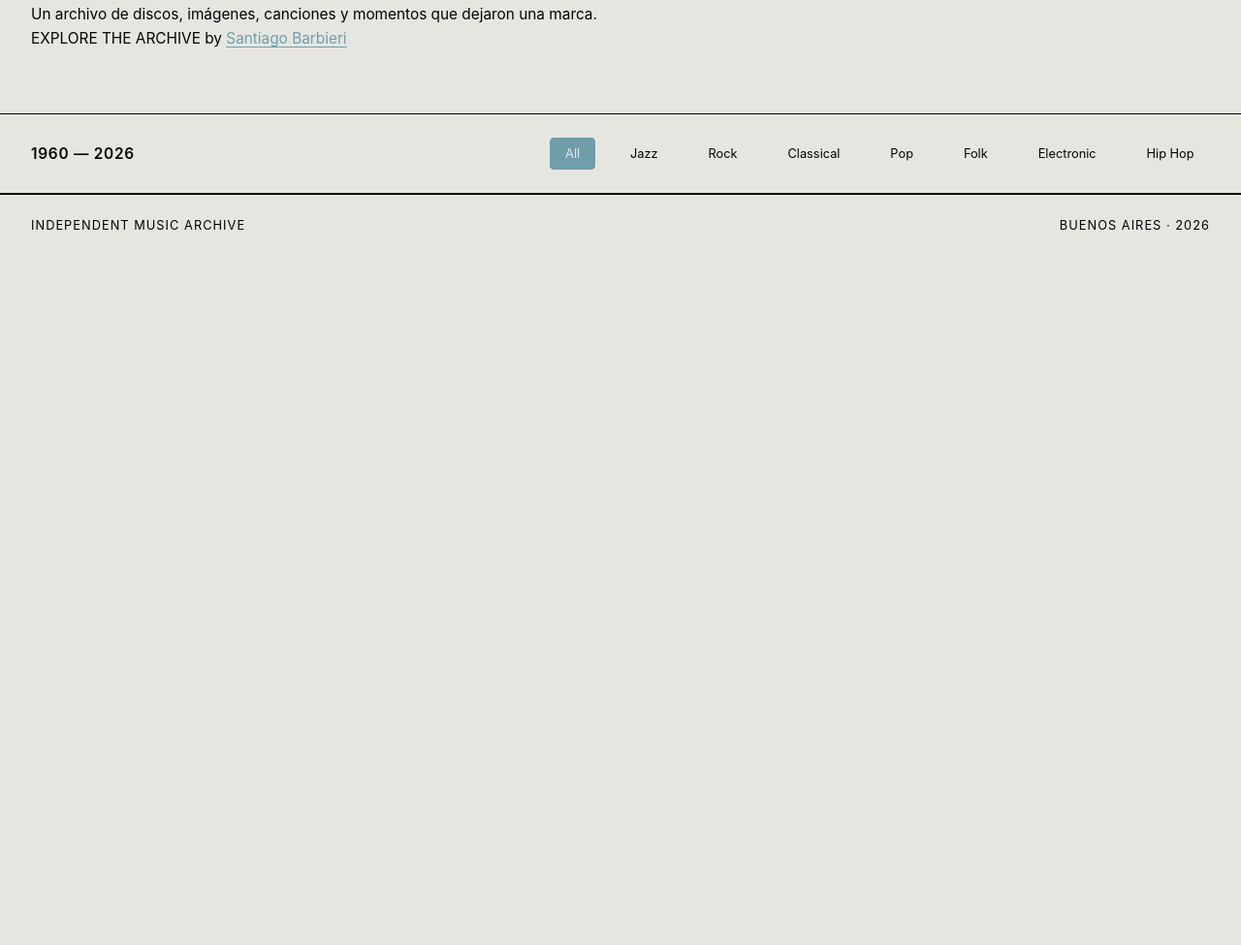
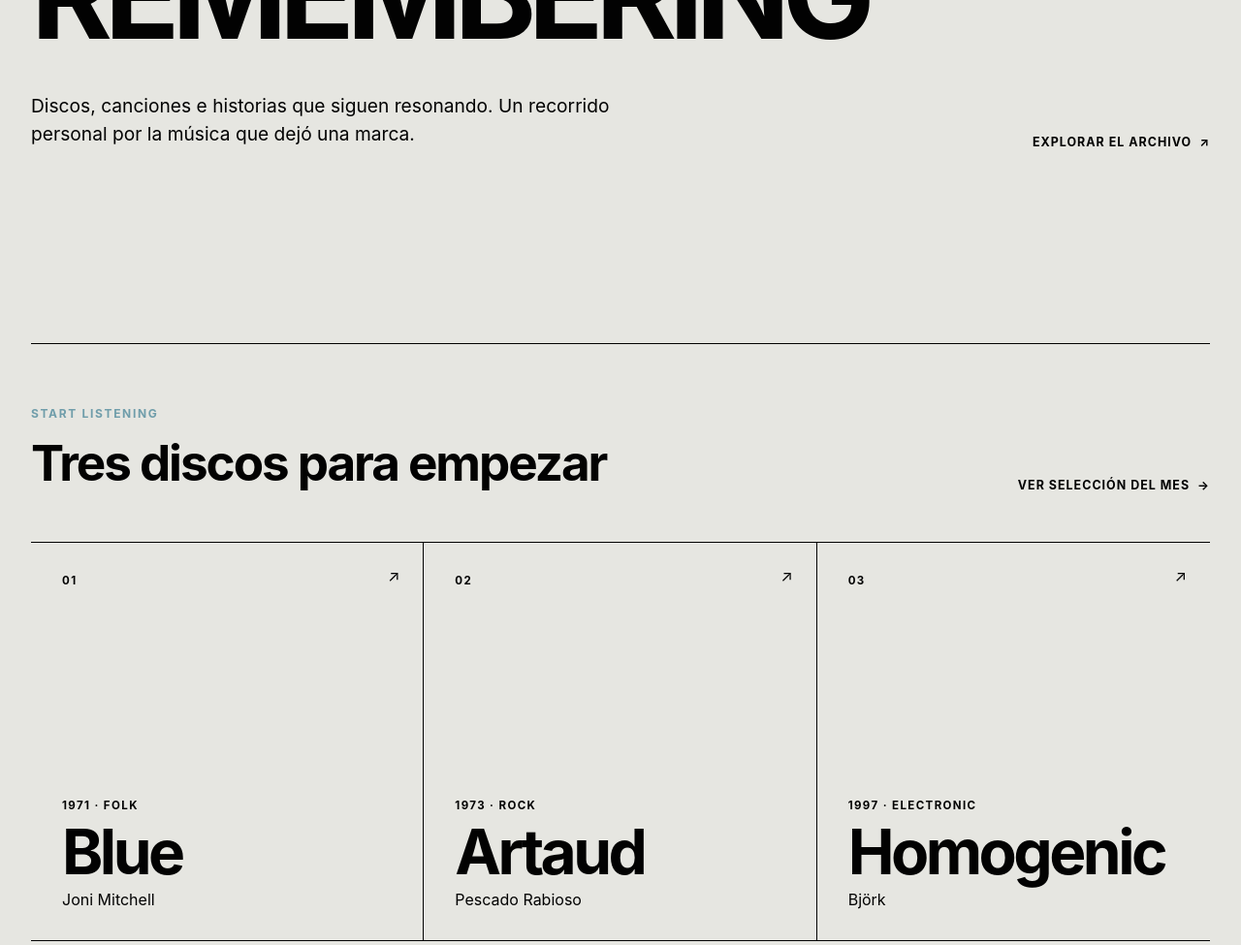
Before and after one commit to santiagobarbieri/Entrega-Final-Coder-House, a website: page index.html in a window 1280 px wide. Shown: the part 381-1356 px from the top of the page at 97% size. Before the commit the page ends 800 px from the top, so only its background shows below. Drawn offline with nearby package versions, Linux system fonts and the light colour scheme.

Commit message:
arreglar bootstrap v-2, cambiar layout de index.html

```diff
--- a/index.html
+++ b/index.html
@@ -27,31 +27,62 @@
         </nav>
     </header>
 
-    <main>
-        <section class="container">
-            <h2>MUSIC WORTH REMEMBERING</h2>
-            <p>
-                Un archivo de discos, imágenes, canciones y momentos que dejaron una marca.
-                <br>
-                EXPLORE THE ARCHIVE by <a href="pages/about.html">Santiago Barbieri</a>
-            </p>
+    <main class="home">
+        <section class="home-hero">
+            <span class="eyebrow">Independent music archive · Buenos Aires</span>
+            <h2>MUSIC WORTH<br>REMEMBERING</h2>
+            <div class="home-hero-footer">
+                <p>Discos, canciones e historias que siguen resonando. Un recorrido personal por la música que dejó una marca.</p>
+                <a class="text-link" href="pages/archive.html">Explorar el archivo <span aria-hidden="true">↗</span></a>
+            </div>
         </section>
 
-        <nav class="mid-row" aria-label="Géneros musicales">
-            <div class="year-range">
-                <span>1960 — 2026</span>
+        <section class="home-selection" aria-labelledby="selection-title">
+            <div class="section-heading">
+                <div>
+                    <span class="eyebrow">Start listening</span>
+                    <h3 id="selection-title">Tres discos para empezar</h3>
+                </div>
+                <a class="text-link" href="pages/featured.html">Ver selección del mes <span aria-hidden="true">→</span></a>
             </div>
-            <ul class="filters">
-                <li><a href="pages/archive.html" class="filter-btn active">All</a></li>
-                <li><a href="#" class="filter-btn">Jazz</a></li>
-                <li><a href="#" class="filter-btn">Rock</a></li>
-                <li><a href="#" class="filter-btn">Classical</a></li>
-                <li><a href="#" class="filter-btn">Pop</a></li>
-                <li><a href="#" class="filter-btn">Folk</a></li>
-                <li><a href="#" class="filter-btn">Electronic</a></li>
-                <li><a href="#" class="filter-btn">Hip Hop</a></li>
-            </ul>
-        </nav>
+            <div class="home-records">
+                <a class="home-record" href="pages/archive.html">
+                    <span class="record-number">01</span>
+                    <div>
+                        <span class="record-meta">1971 · Folk</span>
+                        <h4>Blue</h4>
+                        <p>Joni Mitchell</p>
+                    </div>
+                    <span class="record-arrow" aria-hidden="true">↗</span>
+                </a>
+                <a class="home-record" href="pages/archive.html">
+                    <span class="record-number">02</span>
+                    <div>
+                        <span class="record-meta">1973 · Rock</span>
+                        <h4>Artaud</h4>
+                        <p>Pescado Rabioso</p>
+                    </div>
+                    <span class="record-arrow" aria-hidden="true">↗</span>
+                </a>
+                <a class="home-record" href="pages/archive.html">
+                    <span class="record-number">03</span>
+                    <div>
+                        <span class="record-meta">1997 · Electronic</span>
+                        <h4>Homogenic</h4>
+                        <p>Björk</p>
+                    </div>
+                    <span class="record-arrow" aria-hidden="true">↗</span>
+                </a>
+            </div>
+        </section>
+
+        <section class="home-manifesto">
+            <span class="eyebrow">About Barracuda</span>
+            <div>
+                <p>No buscamos ordenar la música como una enciclopedia. Construimos conexiones entre épocas, escenas y sonidos para volver a escuchar con otros oídos.</p>
+                <a class="text-link" href="pages/about.html">Conocer el proyecto <span aria-hidden="true">→</span></a>
+            </div>
+        </section>
     </main>
 
     <footer class="site-footer">
--- a/scss/layout/_header.scss
+++ b/scss/layout/_header.scss
@@ -1,8 +1,8 @@
 @use "../utilities/variables" as *;
 @use "../utilities/mixins" as mix;
 
-header {
-  @include mix.site-width(clamp(1rem, 2.5vw, 2.5rem));
+header.navbar {
+  @include mix.site-width(clamp(1.5rem, 3vw, 3.25rem));
   @include mix.flex-between(2rem);
 
   .brand {
--- /dev/null
+++ b/scss/layout/_home.scss
@@ -0,0 +1,141 @@
+@use "../utilities/variables" as *;
+@use "../utilities/mixins" as mix;
+
+.home {
+  @include mix.site-width;
+}
+
+.home-hero {
+  min-height: min(76vh, 50rem);
+  padding: clamp(3rem, 8vh, 7rem) 0 clamp(2.5rem, 5vw, 4.5rem);
+
+  h2 {
+    max-width: 90rem;
+    font-size: clamp(3.5rem, 10vw, 9.5rem);
+    line-height: 0.82;
+    letter-spacing: -0.065em;
+  }
+}
+
+.home-hero-footer {
+  display: flex;
+  align-items: flex-end;
+  justify-content: space-between;
+  gap: 2rem;
+  margin-top: clamp(2rem, 6vh, 5rem);
+
+  p {
+    max-width: 38rem;
+    font-size: clamp(1rem, 1.5vw, 1.25rem);
+    line-height: 1.55;
+  }
+}
+
+.text-link {
+  @include mix.focus-ring;
+  display: inline-flex;
+  gap: 0.5rem;
+  align-items: center;
+  color: $color-texto;
+  font-size: 0.78rem;
+  font-weight: 700;
+  letter-spacing: 0.08em;
+  text-decoration: none;
+  text-transform: uppercase;
+  transition: color 180ms ease;
+
+  &:hover,
+  &:focus-visible { color: $color-acento; }
+}
+
+.home-selection {
+  padding: clamp(2.5rem, 5vw, 5rem) 0;
+  border-top: 1px solid $color-texto;
+}
+
+.section-heading {
+  display: flex;
+  align-items: end;
+  justify-content: space-between;
+  gap: 2rem;
+  margin-bottom: clamp(2rem, 4vw, 3.5rem);
+
+  h3 {
+    font-size: clamp(2rem, 4vw, 4rem);
+    letter-spacing: -0.04em;
+  }
+}
+
+.home-records {
+  display: grid;
+  grid-template-columns: repeat(3, minmax(0, 1fr));
+  border-top: 1px solid $color-texto;
+  border-bottom: 1px solid $color-texto;
+}
+
+.home-record {
+  position: relative;
+  display: flex;
+  min-height: clamp(20rem, 32vw, 31rem);
+  padding: clamp(1.25rem, 2.5vw, 2.5rem);
+  flex-direction: column;
+  justify-content: space-between;
+  border-right: 1px solid $color-texto;
+  color: $color-texto;
+  text-decoration: none;
+  transition: background-color 180ms ease;
+
+  &:last-child { border-right: 0; }
+  &:hover, &:focus-visible { background-color: $color-acento; }
+  &:focus-visible { outline: 3px solid $color-texto; outline-offset: -6px; }
+
+  .record-number,
+  .record-meta {
+    font-size: 0.72rem;
+    font-weight: 700;
+    letter-spacing: 0.12em;
+    text-transform: uppercase;
+  }
+
+  h4 {
+    margin-top: 0.65rem;
+    font-size: clamp(2.5rem, 5vw, 5.25rem);
+    line-height: 0.9;
+    letter-spacing: -0.055em;
+  }
+
+  p { margin-top: 0.65rem; }
+  .record-arrow { position: absolute; top: 1.5rem; right: 1.5rem; }
+}
+
+.home-manifesto {
+  display: grid;
+  grid-template-columns: 1fr 2fr;
+  gap: clamp(2rem, 8vw, 8rem);
+  padding: clamp(3rem, 7vw, 7rem) 0;
+
+  p {
+    max-width: 58rem;
+    margin-bottom: 2rem;
+    font-size: clamp(1.5rem, 3vw, 3rem);
+    line-height: 1.2;
+    letter-spacing: -0.025em;
+  }
+}
+
+@media (max-width: $breakpoint-tablet) {
+  .home-hero { min-height: auto; }
+  .home-records { grid-template-columns: 1fr; }
+  .home-record {
+    min-height: 18rem;
+    border-right: 0;
+    border-bottom: 1px solid $color-texto;
+    &:last-child { border-bottom: 0; }
+  }
+  .home-manifesto { grid-template-columns: 1fr; }
+}
+
+@media (max-width: $breakpoint-mobile) {
+  .home-hero h2 { font-size: clamp(3rem, 16vw, 5rem); }
+  .home-hero-footer, .section-heading { align-items: flex-start; flex-direction: column; }
+}
--- a/scss/layout/_responsive.scss
+++ b/scss/layout/_responsive.scss
@@ -1,7 +1,7 @@
 @use "../utilities/variables" as *;
 
 @media (max-width: 767.98px) {
-  header {
+  header.navbar {
     align-items: center;
     flex-direction: row;
     flex-wrap: wrap;
@@ -40,8 +40,8 @@
 }
 
 @media (max-width: $breakpoint-mobile) {
-  header {
-    padding: 1rem;
+  header.navbar {
+    padding: 1.25rem;
 
     nav a { display: flex; align-items: center; }
   }
--- a/scss/main.scss
+++ b/scss/main.scss
@@ -2,6 +2,7 @@
 @use "base/reset";
 @use "layout/header";
 @use "layout/container";
+@use "layout/home";
 @use "layout/mid-row";
 @use "layout/pages";
 @use "layout/responsive";
```
Also changed, not shown: styles/styles.css, 1 other file.
